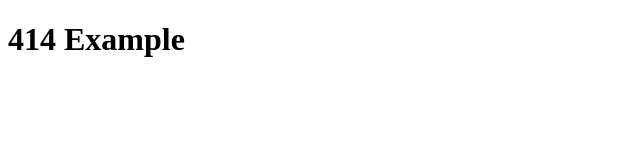
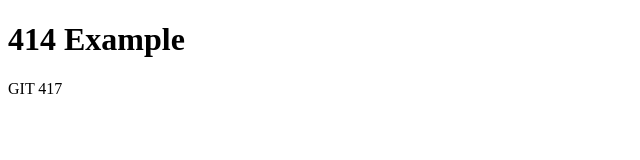
Before and after one commit to asubedi8/subedi_git417, a plain HTML site: page index.html in a window 1280 px wide. Shown: the full height of the page, 0-640 px from the left. Drawn offline with Linux system fonts and the light colour scheme.

Commit message:
updated index file

```diff
--- a/index.html
+++ b/index.html
@@ -8,5 +8,6 @@
 </head>
 <body>
     <h1>414 Example</h1>
+    <p>GIT 417</p>
 </body>
 </html>
```
